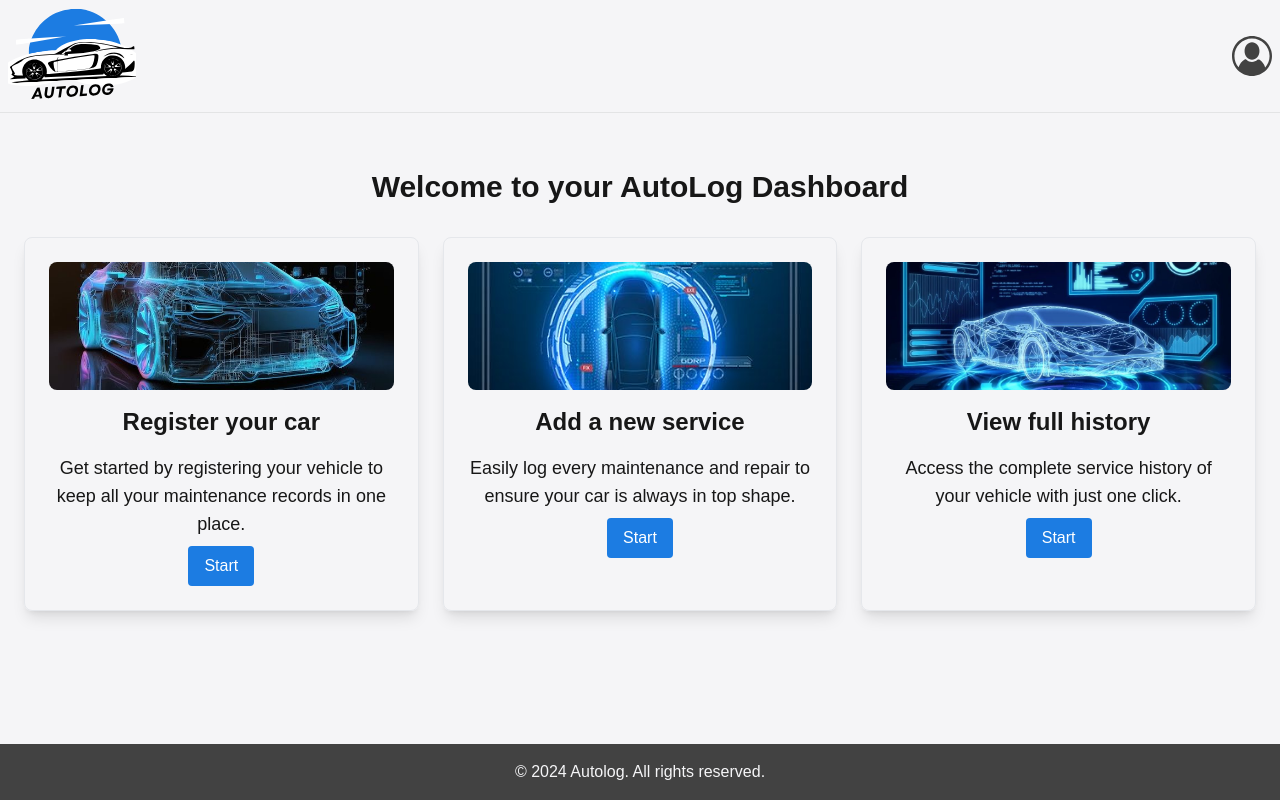
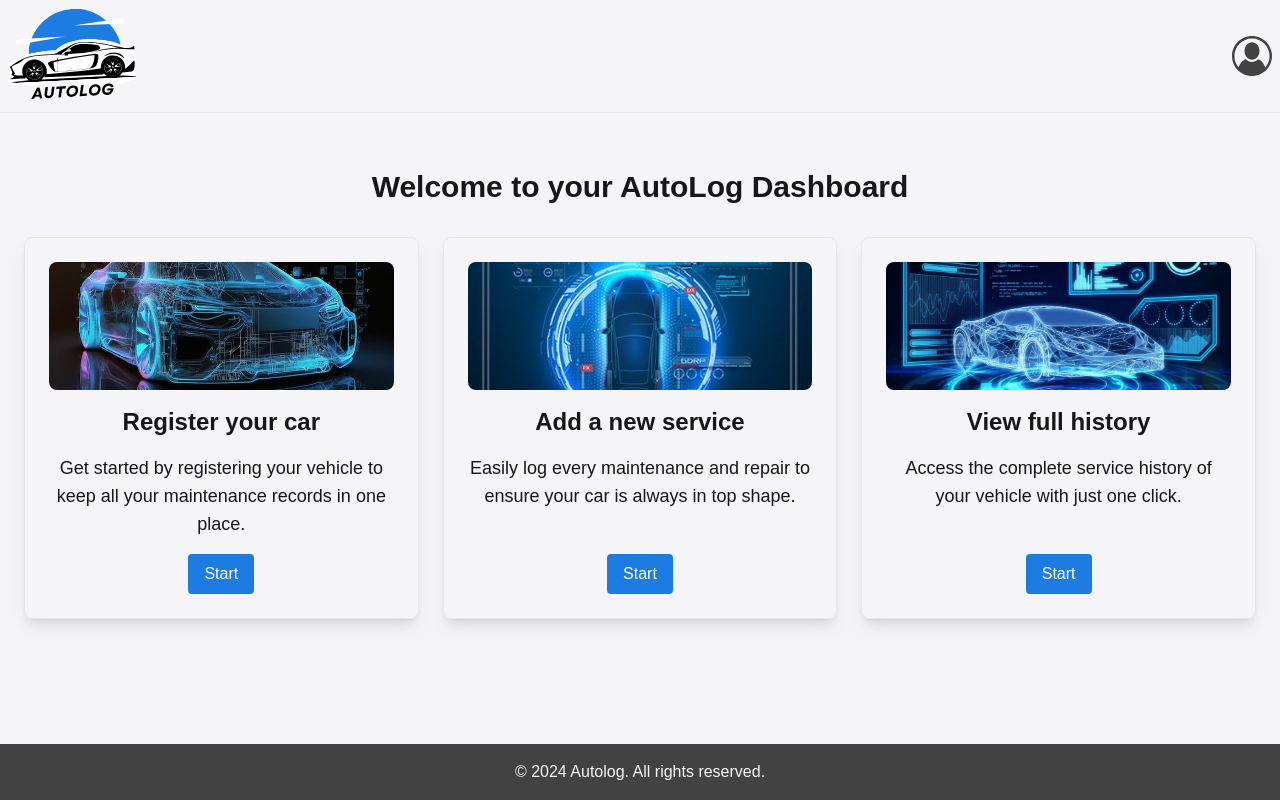
Before and after one commit to GuerinTifenn/car_logbook, a Next.js app in the folder front/: page /dashboard in a window 1280 px wide. Built offline with nearby package versions, Linux system fonts and the light colour scheme.

Commit message:
update css

```diff
--- a/front/src/app/dashboard/page.tsx
+++ b/front/src/app/dashboard/page.tsx
@@ -5,7 +5,6 @@ import Image from "next/image";
 import carImage from "../../public/assets/car.jpeg";
 import serviceImage from "../../public/assets/service.jpeg";
 import historyImage from "../../public/assets/history.jpeg";
-
 
 const Dashboard: React.FC = () => {
   const router = useRouter();
@@ -17,7 +16,8 @@ const Dashboard: React.FC = () => {
       </h1>
       <div className="grid gap-6 lg:grid-cols-3">
         {/* Carte 1 : Register your car */}
-        <div className="border border-gray-200 rounded-lg p-6 shadow-lg text-center hover:shadow-2xl transition-shadow duration-200">
+        <div className="border border-gray-200 rounded-lg p-6 shadow-lg text-center hover:shadow-2xl transition-shadow duration-200 flex flex-col justify-between">
+          <div>
             <Image
               src={carImage}
               alt="Register your car"
@@ -25,19 +25,23 @@ const Dashboard: React.FC = () => {
               priority
             />
             <h2 className="text-2xl font-semibold mb-4">Register your car</h2>
-          <p className="text-lg mb-2">
+            <p className="text-lg mb-4">
               Get started by registering your vehicle to keep all your maintenance records in one place.
             </p>
+          </div>
+          <div className="card-footer mt-auto">
             <button
-            className="bg-[#1c7ce2] text-white rounded px-4 py-2 hover:bg-[#155a9c] transition-colors"
+              className="bg-blue text-white rounded px-4 py-2 hover:bg-bluedark transition-colors"
               onClick={() => router.push("/register-car")}
             >
               Start
             </button>
           </div>
+        </div>
 
         {/* Carte 2 : Add a new service */}
-        <div className="border border-gray-200 rounded-lg p-6 shadow-lg text-center hover:shadow-2xl transition-shadow duration-200">
+        <div className="border border-gray-200 rounded-lg p-6 shadow-lg text-center hover:shadow-2xl transition-shadow duration-200 flex flex-col justify-between">
+          <div>
             <Image
               src={serviceImage}
               alt="Add a new service"
@@ -45,19 +49,23 @@ const Dashboard: React.FC = () => {
               priority
             />
             <h2 className="text-2xl font-semibold mb-4">Add a new service</h2>
-          <p className="text-lg mb-2">
+            <p className="text-lg mb-4">
               Easily log every maintenance and repair to ensure your car is always in top shape.
             </p>
+          </div>
+          <div className="card-footer mt-auto">
             <button
-            className="bg-[#1c7ce2] text-white rounded px-4 py-2 hover:bg-[#155a9c] transition-colors"
+              className="bg-blue text-white rounded px-4 py-2 hover:bg-bluedark transition-colors"
               onClick={() => router.push("/add-service")}
             >
               Start
             </button>
           </div>
+        </div>
 
         {/* Carte 3 : View full history */}
-        <div className="border border-gray-200 rounded-lg p-6 shadow-lg text-center hover:shadow-2xl transition-shadow duration-200">
+        <div className="border border-gray-200 rounded-lg p-6 shadow-lg text-center hover:shadow-2xl transition-shadow duration-200 flex flex-col justify-between">
+          <div>
             <Image
               src={historyImage}
               alt="View full history"
@@ -65,15 +73,18 @@ const Dashboard: React.FC = () => {
               priority
             />
             <h2 className="text-2xl font-semibold mb-4">View full history</h2>
-          <p className="text-lg mb-2">
+            <p className="text-lg mb-4">
               Access the complete service history of your vehicle with just one click.
             </p>
+          </div>
+          <div className="card-footer mt-auto">
             <button
-            className="bg-[#1c7ce2] text-white rounded px-4 py-2 hover:bg-[#155a9c] transition-colors"
+              className="bg-blue text-white rounded px-4 py-2 hover:bg-bluedark transition-colors"
               onClick={() => router.push("/view-history")}
             >
               Start
             </button>
+          </div>
         </div>
       </div>
     </section>
```
Lines whose indentation alone changed are shown as unchanged.
